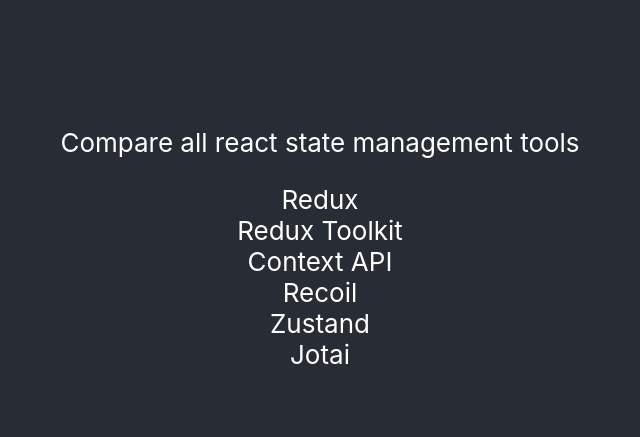
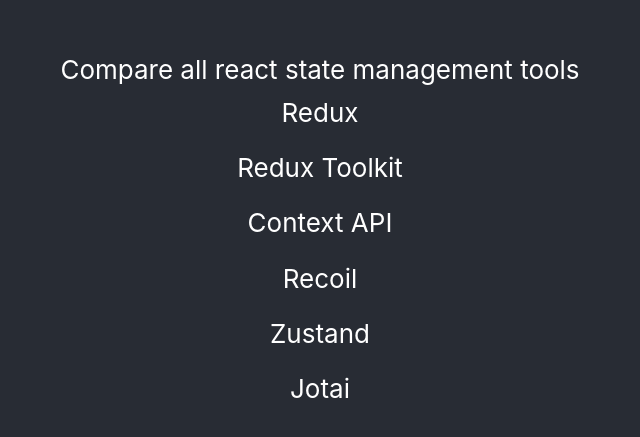
Before and after one commit to 071yoon/compare-global-state, a React (Create React App) app: page / in a window 1280 px wide. Shown: the part 165-602 px from the top of the page, without its empty margins (320-960 px from the left). Built offline with nearby package versions, Linux system fonts and the light colour scheme.

Commit message:
feature: setup pages
setup pages for each state management tools

```diff
--- a/package.json
+++ b/package.json
@@ -12,6 +12,7 @@
     "@types/react-dom": "^18.0.9",
     "react": "^18.2.0",
     "react-dom": "^18.2.0",
+    "react-router-dom": "^6.5.0",
     "react-scripts": "5.0.1",
     "typescript": "^4.9.4",
     "web-vitals": "^2.1.4"
--- a/src/App.css
+++ b/src/App.css
@@ -12,3 +12,11 @@
   font-size: calc(10px + 2vmin);
   color: white;
 }
+
+.App-header p {
+  line-height: 0.2rem;
+}
+
+.App-header p:hover {
+  cursor: pointer;
+}
--- a/src/App.tsx
+++ b/src/App.tsx
@@ -1,18 +1,17 @@
-import React from "react";
+import { BrowserRouter, Routes, Route } from "react-router-dom";
+import Home from "./Home";
+import Redux from "./redux/Redux";
 import "./App.css";
 
 function App() {
   return (
     <div className="App">
-      <header className="App-header">
-        <p>Compare all react state management tools</p>
-        <a>Redux</a>
-        <a>Redux Toolkit</a>
-        <a>Context API</a>
-        <a>Recoil</a>
-        <a>Zustand</a>
-        <a>Jotai</a>
-      </header>
+      <BrowserRouter>
+        <Routes>
+          <Route path="/" element={<Home />} />
+          <Route path="/redux" element={<Redux />} />
+        </Routes>
+      </BrowserRouter>
     </div>
   );
 }
--- /dev/null
+++ b/src/Home.tsx
@@ -0,0 +1,17 @@
+import { useNavigate } from "react-router-dom";
+
+export default function Home() {
+  const navigate = useNavigate();
+
+  return (
+    <header className="App-header">
+      <div>Compare all react state management tools</div>
+      <p onClick={() => navigate("/redux")}>Redux</p>
+      <p>Redux Toolkit</p>
+      <p>Context API</p>
+      <p>Recoil</p>
+      <p>Zustand</p>
+      <p>Jotai</p>
+    </header>
+  );
+}
--- /dev/null
+++ b/src/redux/Redux.tsx
@@ -0,0 +1,3 @@
+export default function Redux() {
+  return <>I am Redux</>;
+}
```
Also changed, not shown: 1 other file (tests, documents, lock files or other folders).
